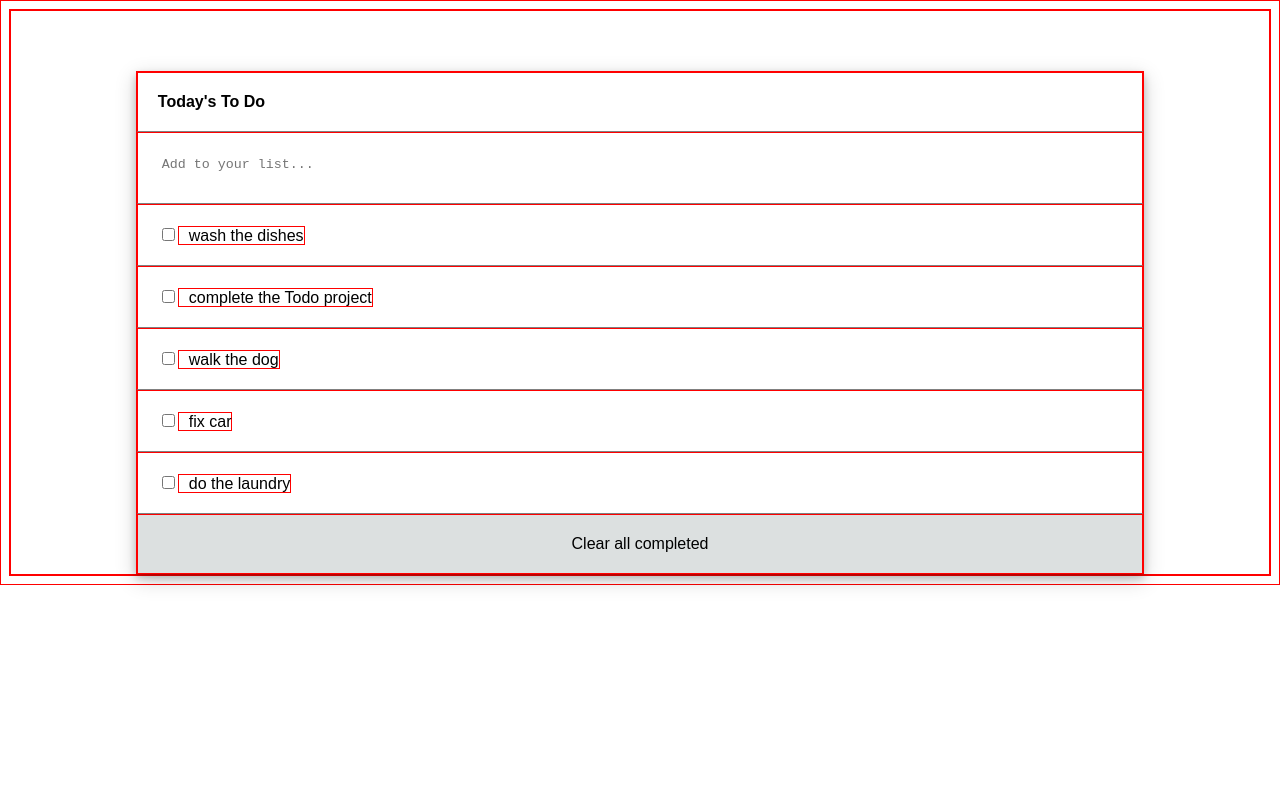
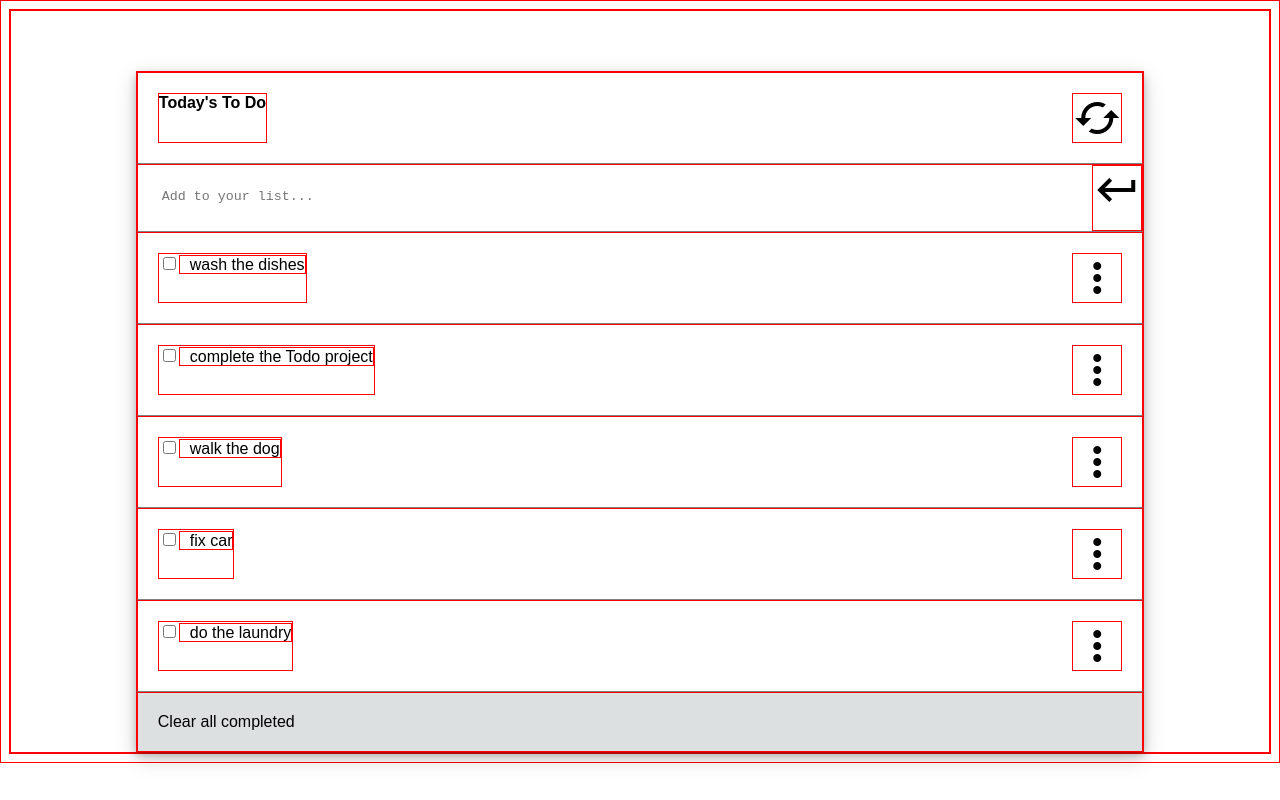
Before and after one commit to ElsonOtake/TodoList, a website built with webpack: page src/index.html in a window 1280 px wide. Built offline with nearby package versions, Linux system fonts and the light colour scheme.

Commit message:
Add icons

```diff
--- a/src/index.html
+++ b/src/index.html
@@ -6,18 +6,32 @@
     <title>Todo list</title>
     <link rel="stylesheet" href="/src/style.css">
     <script src="index.js" defer></script>
+    <link href="https://fonts.googleapis.com/icon?family=Material+Icons+Outlined" rel="stylesheet">
 </head>
 <body>
     <main>
         <ul>
-            <li>Today's To Do</li>
-            <li><textarea placeholder="Add to your list..."></textarea></li>
-            <!-- <li><input type="text" placeholder="Add to your list..."></li> -->
-            <li><input type="checkbox" id="x0"><label for="x0">wash the dishes</label></li>
-            <li><input type="checkbox" id="x1"><label for="x1">complete the Todo project</label></li>
-            <li><input type="checkbox" id="x2"><label for="x2">walk the dog</label></li>
-            <li><input type="checkbox" id="x3"><label for="x3">fix car</label></li>
-            <li><input type="checkbox" id="x4"><label for="x4">do the laundry</label></li>
+            <li><span>Today's To Do</span><span class="material-icons-outlined md-48">
+                cached
+                </span></li>
+            <li><textarea placeholder="Add to your list..."></textarea><span class="material-icons-outlined md-48">
+                keyboard_return
+                </span></li>
+            <li><span><input type="checkbox" id="x0"><label for="x0">wash the dishes</label></span><span class="material-icons-outlined md-48">
+                more_vert
+                </span></li>
+            <li><span><input type="checkbox" id="x1"><label for="x1">complete the Todo project</label></span><span class="material-icons-outlined md-48">
+                more_vert
+                </span></li>
+            <li><span><input type="checkbox" id="x2"><label for="x2">walk the dog</label></span><span class="material-icons-outlined md-48">
+                more_vert
+                </span></li>
+            <li><span><input type="checkbox" id="x3"><label for="x3">fix car</label></span><span class="material-icons-outlined md-48">
+                more_vert
+                </span></li>
+            <li><span><input type="checkbox" id="x4"><label for="x4">do the laundry</label></span><span class="material-icons-outlined md-48">
+                more_vert
+                </span></li>
             <li>Clear all completed</li>
         </ul>
     </main>
--- a/src/style.css
+++ b/src/style.css
@@ -17,6 +17,8 @@ ul {
 li {
   padding: 20px;
   border-bottom: 1px solid gray;
+  display: flex;
+  justify-content: space-between;
 }
 
 li:first-child {
@@ -45,3 +47,23 @@ textarea {
 label {
   padding-left: 10px;
 }
+
+.material-icons-outlined.md-48 {
+  font-size: 48px;
+}
+
+.material-icons-outlined.red242 {
+  color: #ec5242;
+}
+
+.material-symbols-outlined.md-48 {
+  font-size: 48px;
+}
+
+.material-symbols-outlined.whitefff {
+  color: #fff;
+}
+
+.material-symbols-outlined {
+  font-variation-settings: 'wght' 100;
+}
```
